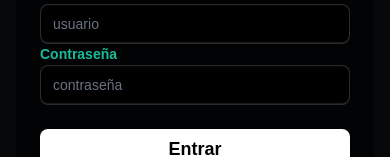
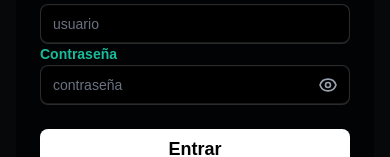
Before and after one commit to koichycloud/mr.gym, a Next.js app: page /login in a window 390 px wide. Shown: the part 392-549 px from the top of the page. Built offline with nearby package versions, Linux system fonts and the light colour scheme; no server answers.

Commit message:
feat(login): add show/hide password toggle and disable mobile autocorrect

```diff
--- a/src/app/login/page.tsx
+++ b/src/app/login/page.tsx
@@ -8,6 +8,7 @@
     const router = useRouter()
     const [username, setUsername] = useState('')
     const [password, setPassword] = useState('')
+    const [showPassword, setShowPassword] = useState(false)
     const [error, setError] = useState('')
     const [loading, setLoading] = useState(false)
 
@@ -52,6 +53,9 @@
                                 style={{ backgroundColor: 'black', color: 'white' }}
                                 value={username}
                                 onChange={(e) => setUsername(e.target.value)}
+                                autoCapitalize="none"
+                                autoCorrect="off"
+                                autoComplete="username"
                                 required
                             />
                         </div>
@@ -59,15 +63,38 @@
                             <label className="label">
                                 <span className="label-text text-[#1ABC9C] font-bold">Contraseña</span>
                             </label>
+                            <div className="relative">
                                 <input
-                                type="password"
+                                    type={showPassword ? 'text' : 'password'}
                                     placeholder="contraseña"
-                                className="input input-bordered !bg-black !text-white placeholder-gray-500 w-full"
+                                    className="input input-bordered !bg-black !text-white placeholder-gray-500 w-full pr-12"
                                     style={{ backgroundColor: 'black', color: 'white' }}
                                     value={password}
                                     onChange={(e) => setPassword(e.target.value)}
+                                    autoCapitalize="none"
+                                    autoCorrect="off"
+                                    autoComplete="current-password"
                                     required
                                 />
+                                <button
+                                    type="button"
+                                    className="absolute right-3 top-1/2 -translate-y-1/2 text-gray-400 hover:text-white transition-colors"
+                                    onClick={() => setShowPassword(!showPassword)}
+                                    tabIndex={-1}
+                                    aria-label={showPassword ? 'Ocultar contraseña' : 'Mostrar contraseña'}
+                                >
+                                    {showPassword ? (
+                                        <svg xmlns="http://www.w3.org/2000/svg" className="h-5 w-5" fill="none" viewBox="0 0 24 24" stroke="currentColor">
+                                            <path strokeLinecap="round" strokeLinejoin="round" strokeWidth={2} d="M13.875 18.825A10.05 10.05 0 0112 19c-4.478 0-8.268-2.943-9.543-7a9.97 9.97 0 011.563-3.029m5.858.908a3 3 0 114.243 4.243M9.878 9.878l4.242 4.242M9.88 9.88l-3.29-3.29m7.532 7.532l3.29 3.29M3 3l3.59 3.59m0 0A9.953 9.953 0 0112 5c4.478 0 8.268 2.943 9.543 7a10.025 10.025 0 01-4.132 4.411m0 0L21 21" />
+                                        </svg>
+                                    ) : (
+                                        <svg xmlns="http://www.w3.org/2000/svg" className="h-5 w-5" fill="none" viewBox="0 0 24 24" stroke="currentColor">
+                                            <path strokeLinecap="round" strokeLinejoin="round" strokeWidth={2} d="M15 12a3 3 0 11-6 0 3 3 0 016 0z" />
+                                            <path strokeLinecap="round" strokeLinejoin="round" strokeWidth={2} d="M2.458 12C3.732 7.943 7.523 5 12 5c4.478 0 8.268 2.943 9.542 7-1.274 4.057-5.064 7-9.542 7-4.477 0-8.268-2.943-9.542-7z" />
+                                        </svg>
+                                    )}
+                                </button>
+                            </div>
                         </div>
 
                         {error && (
```
Lines whose indentation alone changed are shown as unchanged.
